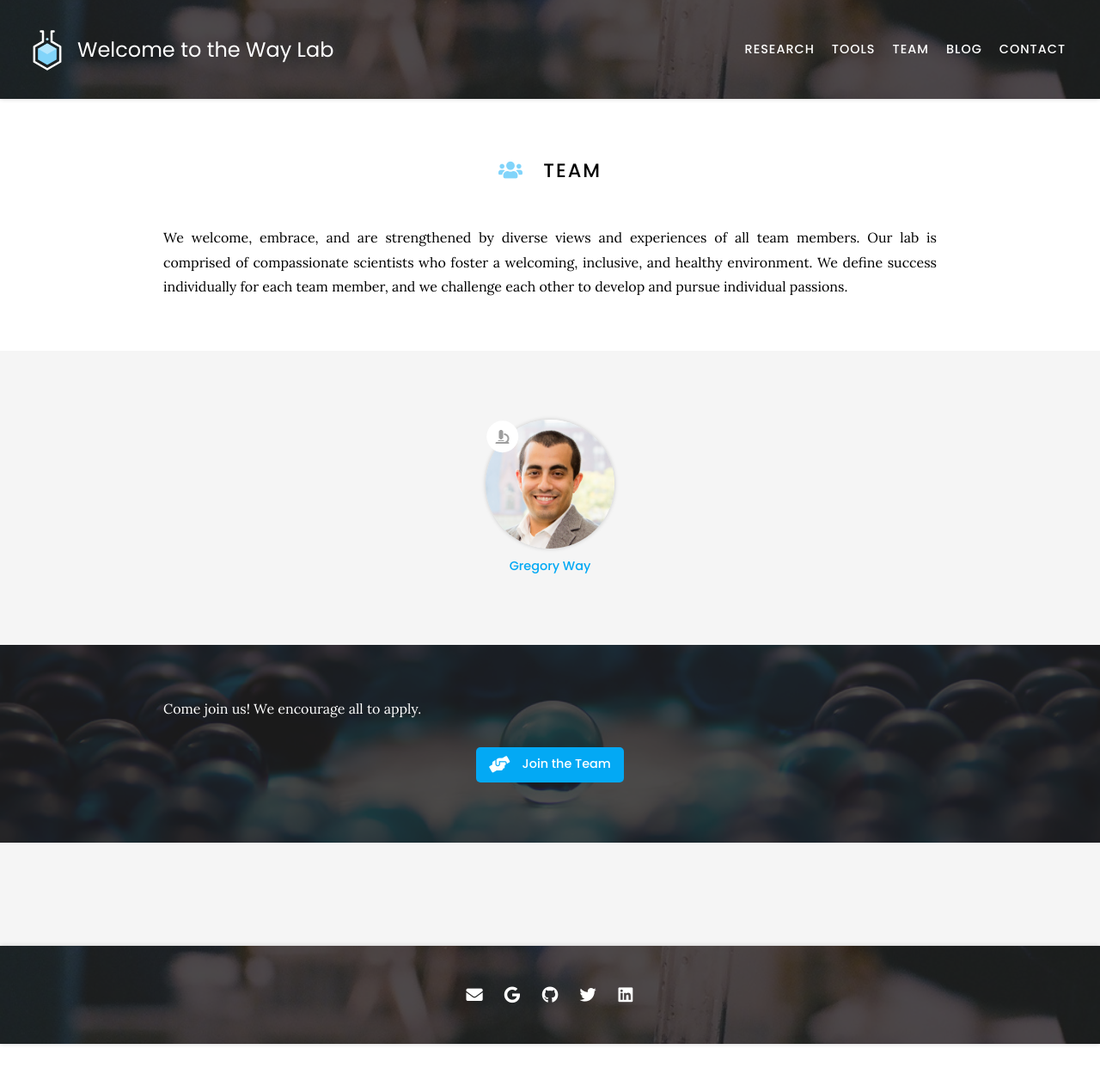
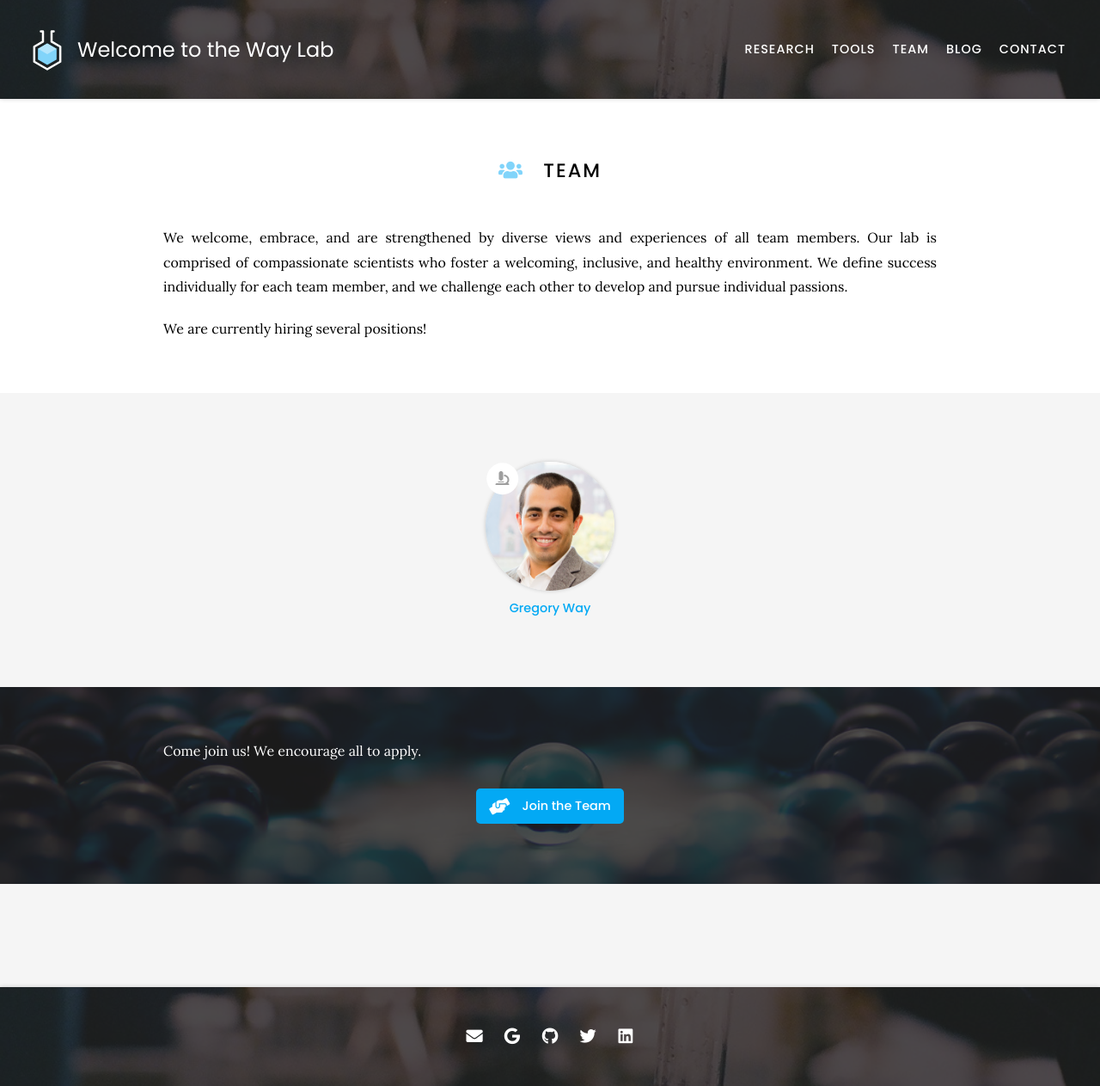
Before and after one commit to WayScience/waysciencelab.com, a Jekyll site: the page built from team/index.md, in a window 1280 px wide. Shown: the whole page at 86% size. Built offline with Jekyll 4.4.1, drawn with Linux system fonts in a browser that asks for light colours; nearby versions of some CDN libraries; before the commit the page ends 1214 px from its top, so only the background shows below that.

Commit message:
emphasize hiring note

```diff
--- a/team/index.md
+++ b/team/index.md
@@ -10,6 +10,8 @@ nav:
 We welcome, embrace, and are strengthened by diverse views and experiences of all team members.
 Our lab is comprised of compassionate scientists who foster a welcoming, inclusive, and healthy environment.
 We define success individually for each team member, and we challenge each other to develop and pursue individual passions.
+
+We are currently hiring several positions!
 
 {% include section.html %}
 
```
